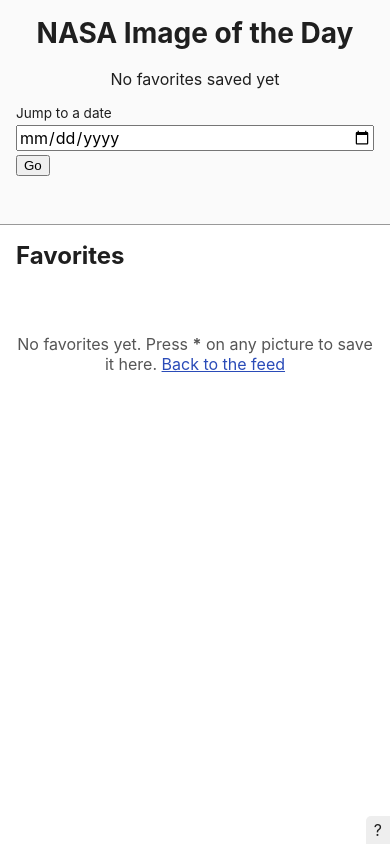
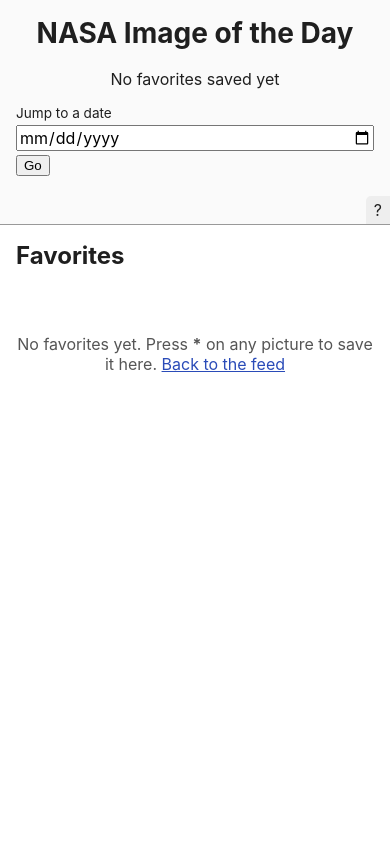
Before and after one commit to lucidbeaming/nasa-iod, a React (Vite) app: page /favorites in a window 390 px wide. Built offline with nearby package versions, Linux system fonts and the light colour scheme.

Commit message:
fix(style): keep the about button inside the header on narrow screens
The narrow-screen header was position: static, so the absolutely
positioned about button used the page as its containing block and sat in
the corner of the screen. Found in the README screenshots.

Refs #28

lucidbot

```diff
--- a/src/Header.module.css
+++ b/src/Header.module.css
@@ -57,7 +57,10 @@
    gives the pictures the whole screen. */
 @media (max-width: 768px) {
   .header {
-    position: static;
+    /* relative, not static: the "?" button is absolutely positioned, and
+       needs the header as its containing block, or it escapes to the
+       corner of the page. */
+    position: relative;
     width: auto;
     margin: 0;
     padding: var(--space-3) var(--space-3) var(--space-4);
```
